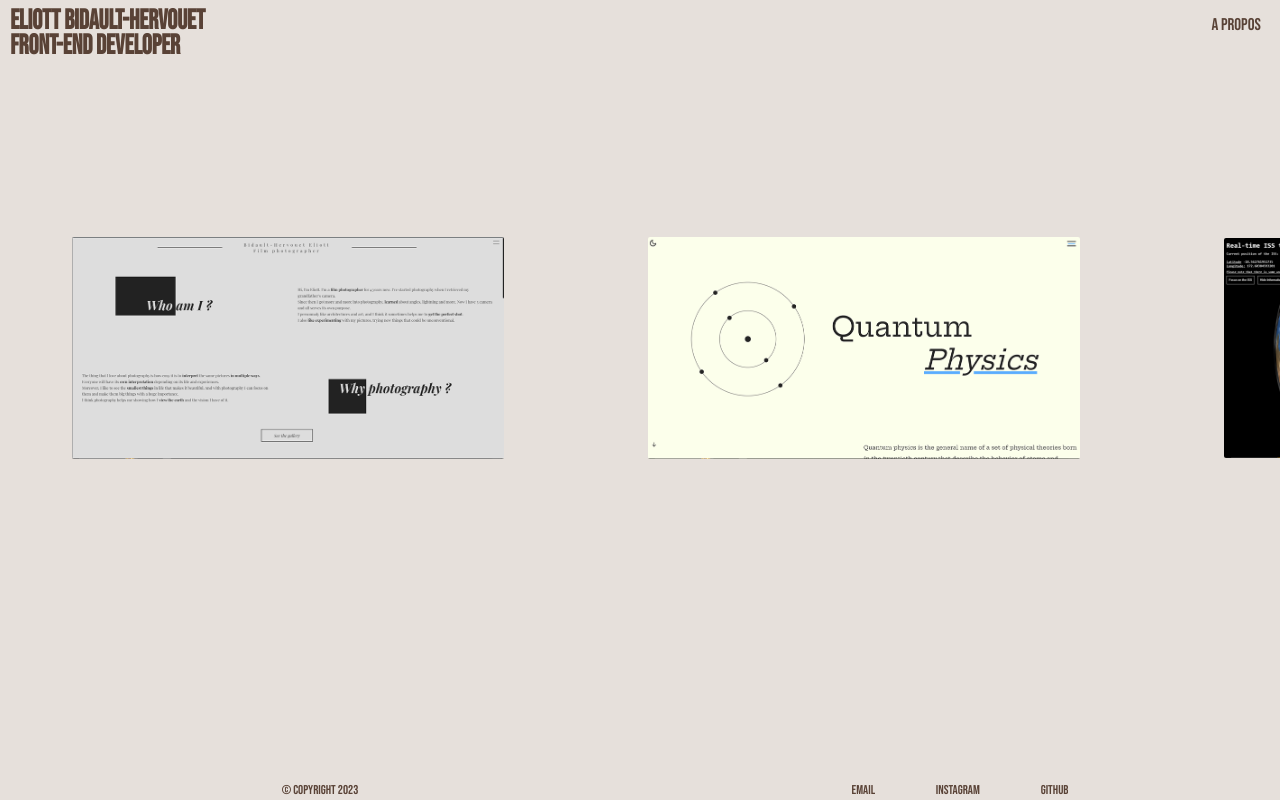
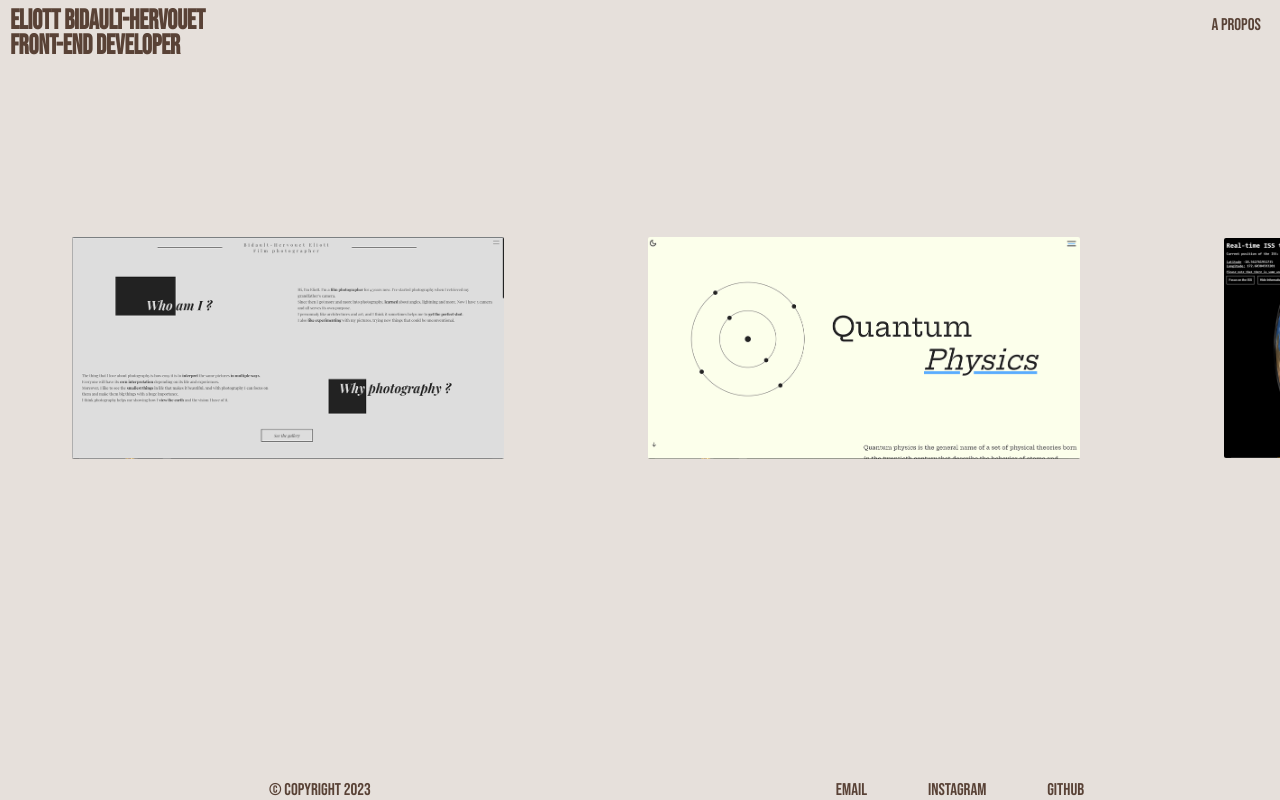
Before and after one commit to eli-ott/eliottbidault, a Svelte app: page / in a window 1280 px wide. Built offline with nearby package versions, Linux system fonts and the light colour scheme.

Commit message:
Change elements font-size on, large screens

```diff
--- a/src/assets/components/Footer.svelte
+++ b/src/assets/components/Footer.svelte
@@ -49,7 +49,7 @@
 
       text-align: center;
       font-family: bebasNeue;
-      font-size: 1vw;
+      font-size: 17px;
 
       color: global.$brown;
 
@@ -81,7 +81,7 @@
         margin: 0 calc(0.5vw + 24px);
 
         font-family: bebasNeue;
-        font-size: 1vw;
+        font-size: 17px;
         text-decoration: none;
 
         color: transparent;
@@ -96,7 +96,7 @@
 
           text-decoration: none;
           font-family: bebasNeue;
-          font-size: 1vw;
+          font-size: 17px;
 
           color: global.$brown;
 
```
